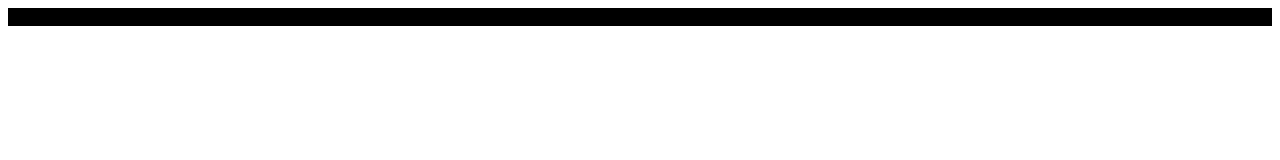
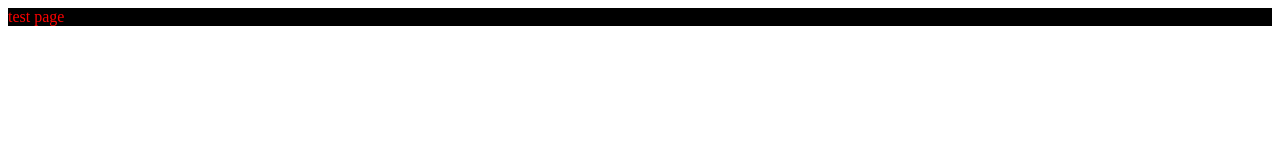
Before and after one commit to heywait/playground, a React app: page / in a window 1280 px wide. Shown: the top 160 px of the page. Built offline with nearby package versions, Linux system fonts and the light colour scheme.

Commit message:
added eslint; added declarations.d.ts; updated gitignore;

```diff
--- a/src/components/application/Application.tsx
+++ b/application/Application.tsx
@@ -1,9 +1,8 @@
 import React from 'react';
-// @ts-ignore
 import styles from './styles.css';
 
 const Application = () => {
-    return <div className={styles.root}>test page</div>;
+    return <div className={`${styles.root} ${styles.root_test}`}>test page</div>;
 };
 
 export default Application;
--- /dev/null
+++ b/application/styles.css
@@ -0,0 +1,7 @@
+.root {
+    background: #000;
+
+    &_test {
+        color: red;
+     }
+}
--- a/package.json
+++ b/package.json
@@ -15,7 +15,11 @@
   "devDependencies": {
     "@types/react": "^16.9.23",
     "@types/react-dom": "^16.9.5",
+    "@typescript-eslint/eslint-plugin": "^2.24.0",
+    "@typescript-eslint/parser": "^2.24.0",
     "css-loader": "^3.4.2",
+    "eslint": "^6.8.0",
+    "eslint-plugin-react": "^7.19.0",
     "html-webpack-plugin": "^3.2.0",
     "postcss-loader": "^3.0.0",
     "postcss-nested": "^4.2.1",
--- a/src/components/application/styles.css
+++ /dev/null
@@ -1,3 +0,0 @@
-.root {
-    background: #000;
-}
--- a/src/index.tsx
+++ b/src/index.tsx
@@ -1,5 +1,5 @@
 import React from 'react';
 import ReactDOM from 'react-dom';
-import Application from './components/application/Application';
+import Application from '../application/Application';
 
 ReactDOM.render(<Application />, document.getElementById('root'));
--- /dev/null
+++ b/typings/declarations.d.ts
@@ -0,0 +1 @@
+declare module '*.css';
```
Also changed, not shown: .eslintrc.json (added), 1 other file (tests, documents, lock files or other folders).
